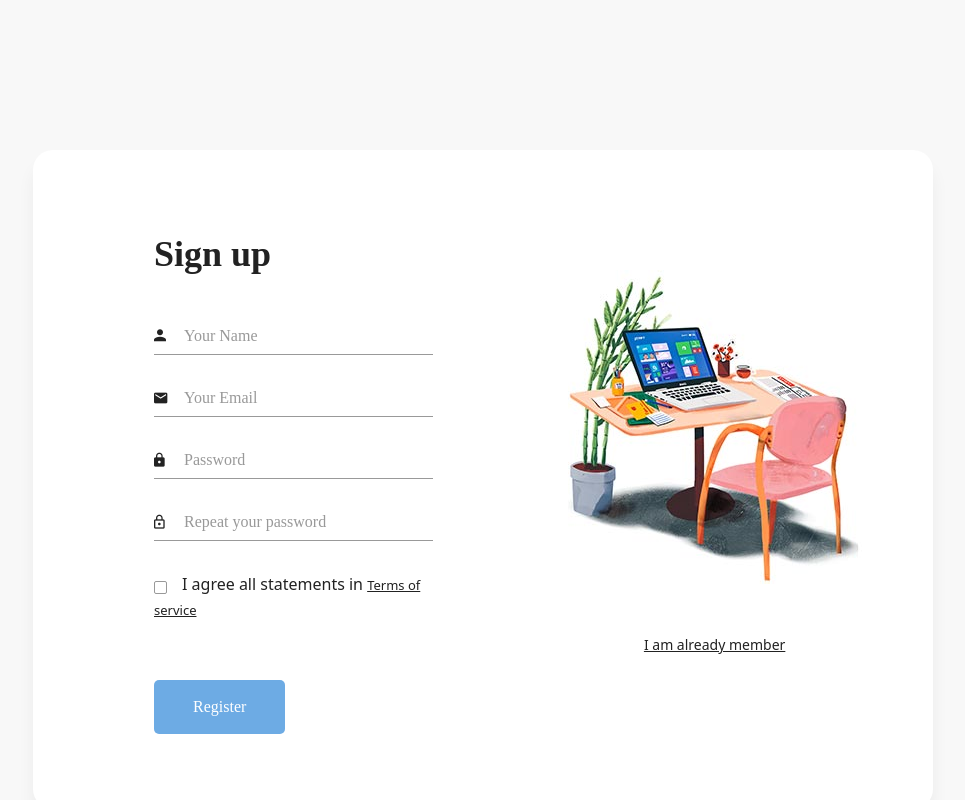
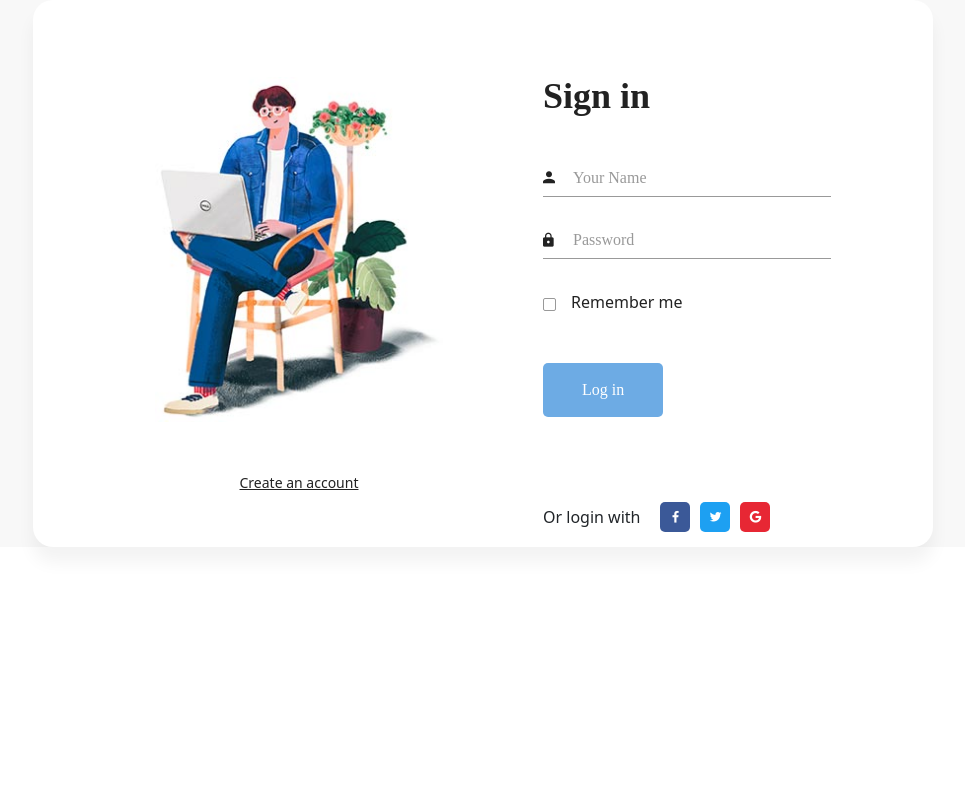
Before and after one commit to Ritika372/expense-tracker-frontend, an Angular app: page /login in a window 1280 px wide. Shown: the top 800 px of the page, without its empty margins (157-1122 px from the left). Built offline with nearby package versions, Linux system fonts and the light colour scheme.

Commit message:
sign in css

```diff
--- a/src/app/components/login/login.component.css
+++ b/src/app/components/login/login.component.css
@@ -3,8 +3,6 @@
 display-flex, .display-flex, .display-flex-center, .signup-content, .signin-content, .social-login, .socials {
   display: flex;
   display: -webkit-flex; }
-
-
 
 /* @extend list-type-ulli; */
 list-type-ulli, .socials {
@@ -174,7 +172,8 @@ h2 {
 
 .main {
   background: #f8f8f8;
-  padding: 150px 0; }
+  padding: 0px 0;
+height: 100%;}
 
 .clear {
   clear: both; }
@@ -431,7 +430,7 @@ label.valid {
 
 .signin-content {
   padding-top: 67px;
-  padding-bottom: 87px; }
+  padding-bottom: 10px; }
 
 .social-login {
   align-items: center;
--- a/src/app/components/login/login.component.html
+++ b/src/app/components/login/login.component.html
@@ -1,97 +1,15 @@
 <div class="main">
-  <!-- Sign up form -->
-  <section class="signup">
-    <div class="container">
-      <div class="signup-content">
-        <div class="signup-form">
-          <h2 class="form-title">Sign up</h2>
-          <form method="POST" class="register-form" id="register-form">
-            <div class="form-group">
-              <label for="name"
-                ><i class="zmdi zmdi-account material-icons-name"></i
-              ></label>
-              <input
-                type="text"
-                name="name"
-                id="name"
-                placeholder="Your Name"
-              />
-            </div>
-            <div class="form-group">
-              <label for="email"><i class="zmdi zmdi-email"></i></label>
-              <input
-                type="email"
-                name="email"
-                id="email"
-                placeholder="Your Email"
-              />
-            </div>
-            <div class="form-group">
-              <label for="pass"><i class="zmdi zmdi-lock"></i></label>
-              <input
-                type="password"
-                name="pass"
-                id="pass"
-                placeholder="Password"
-              />
-            </div>
-            <div class="form-group">
-              <label for="re-pass"
-                ><i class="zmdi zmdi-lock-outline"></i
-              ></label>
-              <input
-                type="password"
-                name="re_pass"
-                id="re_pass"
-                placeholder="Repeat your password"
-              />
-            </div>
-            <div class="form-group">
-              <input
-                type="checkbox"
-                name="agree-term"
-                id="agree-term"
-                class="agree-term"
-              />
-              <label for="agree-term" class="label-agree-term"
-                ><span><span></span></span>I agree all statements in
-                <a href="#" class="term-service">Terms of service</a></label
-              >
-            </div>
-            <div class="form-group form-button">
-              <input
-                type="submit"
-                name="signup"
-                id="signup"
-                class="form-submit"
-                value="Register"
-              />
-            </div>
-          </form>
-        </div>
-        <div class="signup-image">
-          <figure>
-            <img src="../../../assets/images/signup-image.jpg" alt="sing up image" />
-          </figure>
-          <a href="#" class="signup-image-link">I am already member</a>
-        </div>
-      </div>
-    </div>
-  </section>
-
-  <!-- Sing in  Form -->
-  <section class="sign-in">
+ <section class="sign-in">
     <div class="container">
       <div class="signin-content">
         <div class="signin-image">
           <figure>
-            <img src="../../../assets/images/signin-image.jpg" alt="sing up image" />
+            <img src="../../../assets/images/signin-image.jpg" alt="sign in image" />
           </figure>
           <a href="#" class="signup-image-link">Create an account</a>
         </div>
-
         <div class="signin-form">
-          <h2 class="form-title">Sign up</h2>
+          <h2 class="form-title">Sign in</h2>
           <form method="POST" class="register-form" id="login-form">
             <div class="form-group">
               <label for="your_name"
--- a/src/index.html
+++ b/src/index.html
@@ -21,7 +21,9 @@
   </head>
   <body>
     <app-root></app-root>
-    <script
+
+  </body>
+  <script
       src="https://code.jquery.com/jquery-3.2.1.slim.min.js"
       integrity="sha384-KJ3o2DKtIkvYIK3UENzmM7KCkRr/rE9/Qpg6aAZGJwFDMVNA/GpGFF93hXpG5KkN"
       crossorigin="anonymous"
@@ -36,5 +38,4 @@
       integrity="sha384-JZR6Spejh4U02d8jOt6vLEHfe/JQGiRRSQQxSfFWpi1MquVdAyjUar5+76PVCmYl"
       crossorigin="anonymous"
     ></script>
-  </body>
 </html>
```
